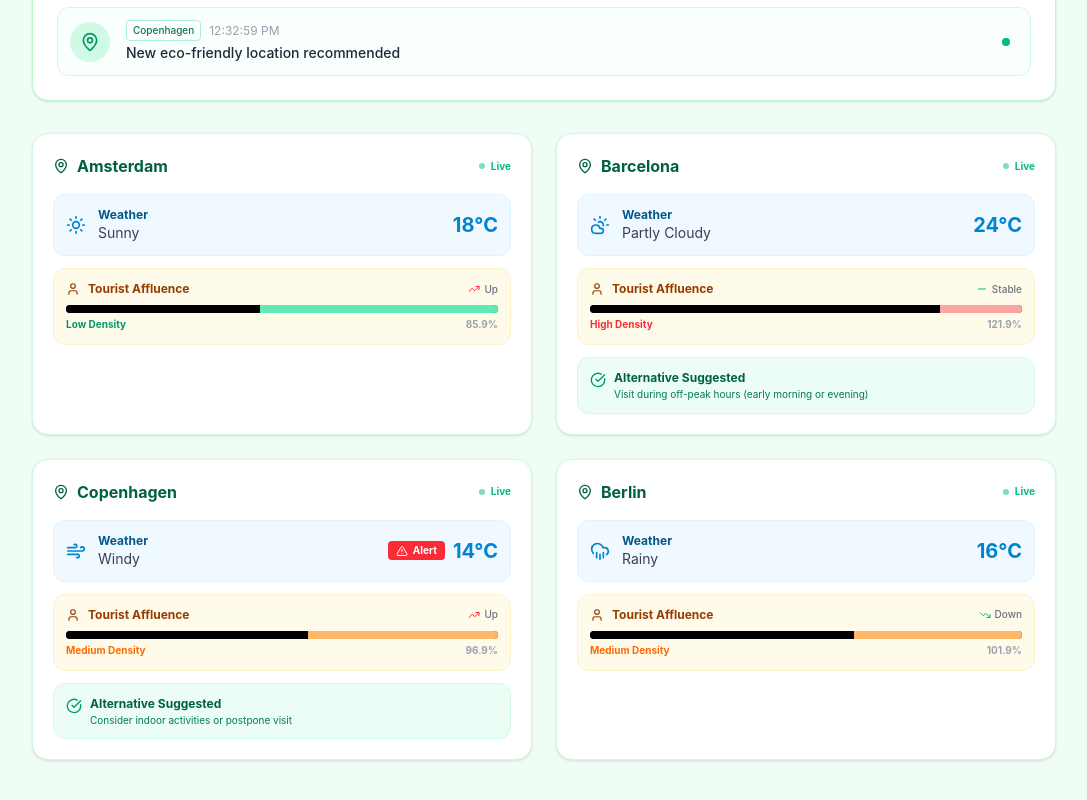
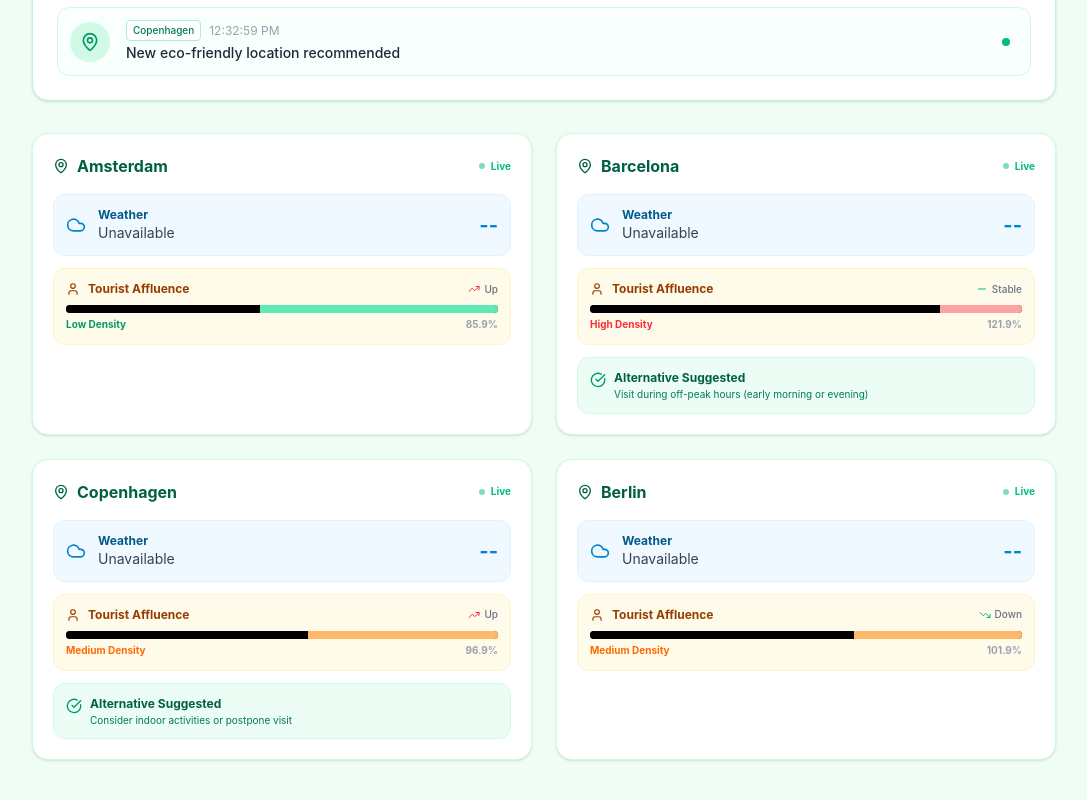
Before and after one commit to schwein69/Asw-Hci, a Vue app in the folder mevn-app/client/: page /live in a window 1280 px wide. Shown: the part 1346-2146 px from the top of the page, without its empty margins (96-1183 px from the left). Built offline with nearby package versions, Linux system fonts and the light colour scheme; no server answers.

Commit message:
Integrate Open-Meteo API for real-time weather updates

```diff
--- a/mevn-app/client/src/components/Live.vue
+++ b/mevn-app/client/src/components/Live.vue
@@ -17,6 +17,8 @@ import {
   CloudRain,
   Wind,
   CloudSun,
+  Snowflake, // Added for snow
+  CloudLightning, // Added for storm
 } from "lucide-vue-next";
 
 export default {
@@ -39,6 +41,8 @@ export default {
     CloudRain,
     Wind,
     CloudSun,
+    Snowflake,
+    CloudLightning,
   },
   data() {
     return {
@@ -126,16 +130,18 @@ export default {
           color: "bg-emerald-100 text-emerald-600",
         },
       ],
-      // Live Location Insights Data
+
       locations: [
         {
           id: 1,
           name: "Amsterdam",
+          lat: 52.3676,
+          lon: 4.9041,
           live: true,
           weather: {
-            condition: "Sunny",
-            temp: "18°C",
-            icon: "Sun",
+            condition: "Loading...",
+            temp: "--",
+            icon: "Cloud",
             alert: false,
           },
           crowd: {
@@ -151,11 +157,13 @@ export default {
         {
           id: 2,
           name: "Barcelona",
+          lat: 41.3851,
+          lon: 2.1734,
           live: true,
           weather: {
-            condition: "Partly Cloudy",
-            temp: "24°C",
-            icon: "CloudSun",
+            condition: "Loading...",
+            temp: "--",
+            icon: "Cloud",
             alert: false,
           },
           crowd: {
@@ -171,12 +179,14 @@ export default {
         {
           id: 3,
           name: "Copenhagen",
+          lat: 55.6761,
+          lon: 12.5683,
           live: true,
           weather: {
-            condition: "Windy",
-            temp: "14°C",
-            icon: "Wind",
-            alert: true,
+            condition: "Loading...",
+            temp: "--",
+            icon: "Cloud",
+            alert: false,
           },
           crowd: {
             level: "Medium Density",
@@ -191,11 +201,13 @@ export default {
         {
           id: 4,
           name: "Berlin",
+          lat: 52.52,
+          lon: 13.405,
           live: true,
           weather: {
-            condition: "Rainy",
-            temp: "16°C",
-            icon: "CloudRain",
+            condition: "Loading...",
+            temp: "--",
+            icon: "Cloud",
             alert: false,
           },
           crowd: {
@@ -211,12 +223,54 @@ export default {
       ],
     };
   },
+  mounted() {
+    this.fetchRealWeather();
+  },
   methods: {
     dismissReminder() {
       this.hasUpcomingTrip = false;
     },
     markAllRead() {
       alert("All notifications marked as read!");
+    },
+    // Fetch Real Weather Data
+    async fetchRealWeather() {
+      for (const loc of this.locations) {
+        try {
+          const response = await fetch(
+            `https://api.open-meteo.com/v1/forecast?latitude=${loc.lat}&longitude=${loc.lon}&current_weather=true`
+          );
+          const data = await response.json();
+
+          if (data.current_weather) {
+            const { temperature, weathercode } = data.current_weather;
+            const weatherInfo = this.getWeatherInfo(weathercode);
+
+            // Update the location object with real data
+            loc.weather.temp = `${Math.round(temperature)}°C`;
+            loc.weather.condition = weatherInfo.text;
+            loc.weather.icon = weatherInfo.icon;
+            loc.weather.alert = weatherInfo.alert;
+          }
+        } catch (error) {
+          console.error(`Failed to fetch weather for ${loc.name}`, error);
+          loc.weather.condition = "Unavailable";
+        }
+      }
+    },
+    // changing codes to icons ---
+    getWeatherInfo(code) {
+      if (code === 0) return { text: "Sunny", icon: "Sun", alert: false };
+      if (code <= 3)
+        return { text: "Partly Cloudy", icon: "CloudSun", alert: false };
+      if (code <= 48) return { text: "Foggy", icon: "Cloud", alert: true };
+      if (code <= 67) return { text: "Rainy", icon: "CloudRain", alert: true };
+      if (code <= 77) return { text: "Snowy", icon: "Snowflake", alert: true };
+      if (code <= 82)
+        return { text: "Showers", icon: "CloudRain", alert: true };
+      if (code <= 99)
+        return { text: "Stormy", icon: "CloudLightning", alert: true };
+      return { text: "Unknown", icon: "Cloud", alert: false };
     },
   },
 };
```
